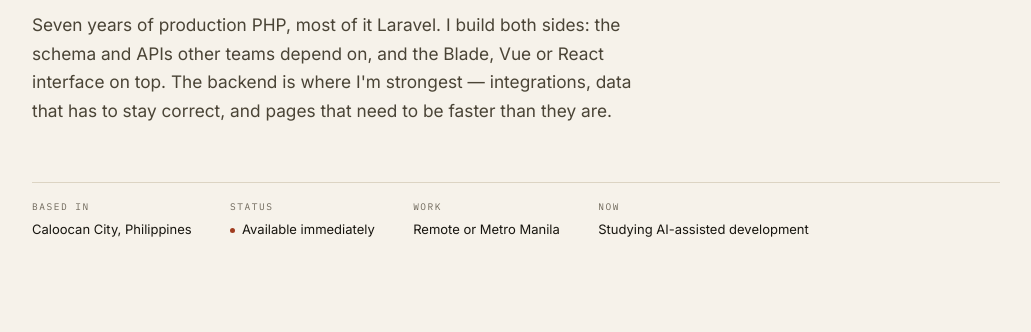
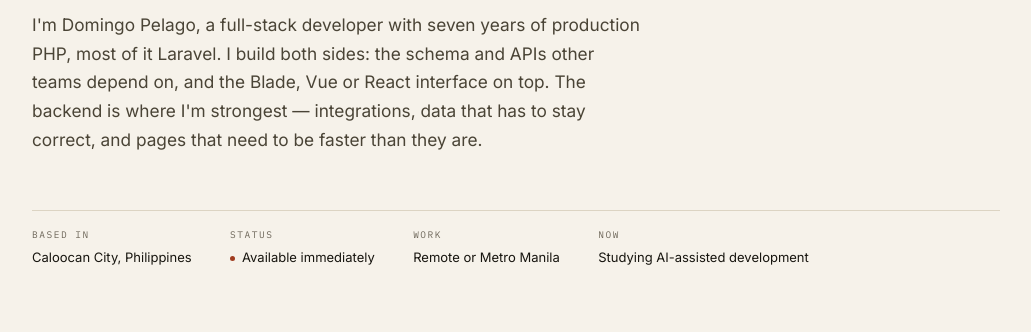
Before and after one commit to dhomspelago/dhomspelago.github.io, a plain HTML site: page index.html in a window 1280 px wide. Shown: the part 468-800 px from the top of the page, without its empty margins (124-1155 px from the left). Drawn offline with Linux system fonts and the light colour scheme.

Commit message:
Name the author in the hero; add IndexNow key

```diff
--- a/index.html
+++ b/index.html
@@ -119,10 +119,11 @@
       <p class="eyebrow">Full-stack developer · PHP / Laravel</p>
       <h1>Domingo <br>Pelago<span class="period">.</span></h1>
       <p class="lead">
-        Seven years of production PHP, most of it Laravel. I build both sides: the
-        schema and APIs other teams depend on, and the Blade, Vue or React interface
-        on top. The backend is where I'm strongest — integrations, data that has to
-        stay correct, and pages that need to be faster than they are.
+        I'm Domingo Pelago, a full-stack developer with seven years of production PHP,
+        most of it Laravel. I build both sides: the schema and APIs other teams depend
+        on, and the Blade, Vue or React interface on top. The backend is where I'm
+        strongest — integrations, data that has to stay correct, and pages that need to
+        be faster than they are.
       </p>
       <dl class="hero-meta">
         <div>
```
Also changed, not shown: b7f3c9e2a14d4f8b9c6e2d5a7f1b3c8d.txt (added).
